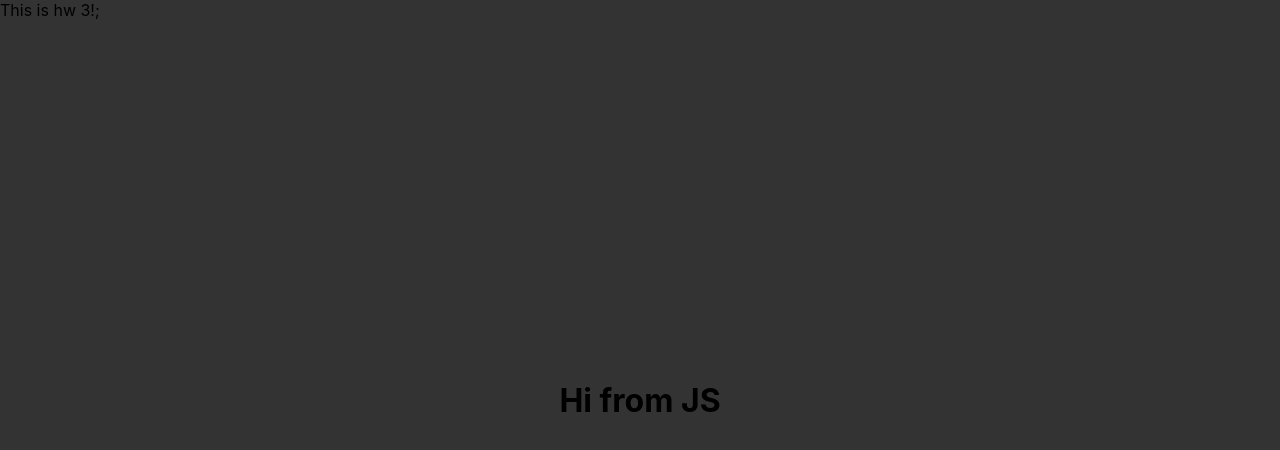
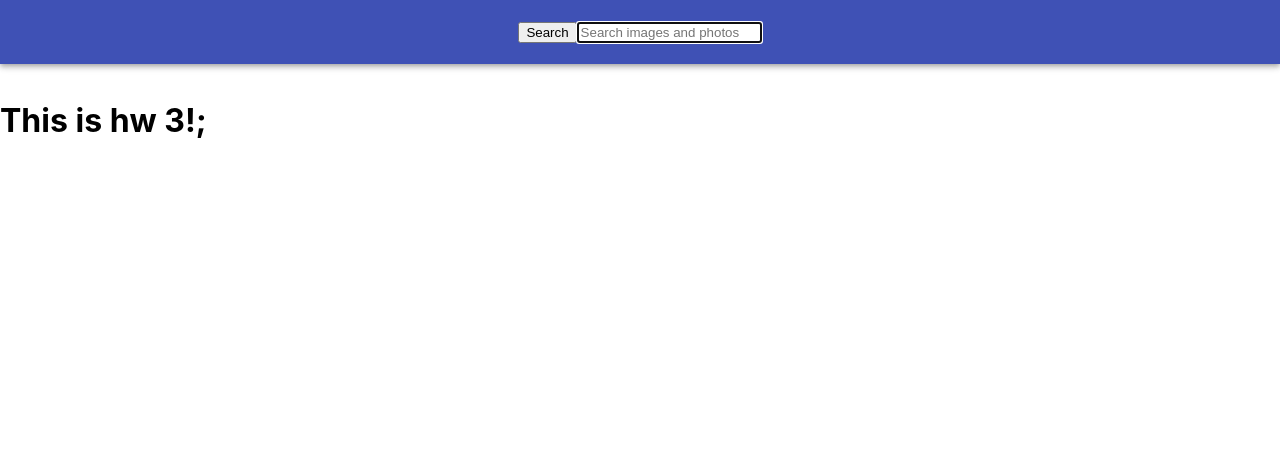
Before and after one commit to NataliaBezhenar/goit-react-hw-03-image-finder, a React (Create React App) app: page / in a window 1280 px wide. Shown: the top 450 px of the page. Built offline with nearby package versions, Linux system fonts and the light colour scheme; no server answers.

Commit message:
searchFoim added

```diff
--- a/src/App.js
+++ b/src/App.js
@@ -2,22 +2,46 @@ import React, { Component } from "react";
 import "./App.css";
 
 import Modal from "./components/Modal/Modal";
+import Searchbar from "./components/Searchbar/Searchbar";
+
+// const key = "16152697-2240022566bfb10dd1cf00ec5";
+// const per_page = 12;
+const url =
+  "https://pixabay.com/api/?key=16152697-2240022566bfb10dd1cf00ec5&q=yellow+flowers&image_type=photo";
 
 class App extends Component {
-  state = { showModal: true };
+  state = { showModal: false, loading: false, searchQuery: "" };
 
   ////////// Methods
+
+  componentDidMount() {
+    this.setState({
+      loading: true,
+    });
+    fetch(url)
+      .then((res) => res.json())
+      .then(console.log)
+      .finally(() => this.setState({ loading: false }));
+  }
 
   toggleModal = () => {
     this.setState(({ showModal }) => ({ showModal: !showModal }));
   };
 
+  handleFormSubmit = (searchQuery) => {
+    this.setState({ searchQuery });
+  };
+
   ////////// END Methods
   render() {
+    <Searchbar />;
     const { showModal } = this.state;
     return (
       <div className="App">
-        This is hw 3!;
+        <Searchbar onSubmit={this.handleFormSubmit} />
+        {this.state.loading && <h1>Loading.....</h1>}
+        <h1> This is hw 3!;</h1>
+
         {showModal && (
           <Modal onClose={this.toggleModal}>
             <h1>Hi from JS</h1>
--- a/src/components/ImageGallery/ImageGallery.js
+++ b/src/components/ImageGallery/ImageGallery.js
@@ -0,0 +1,5 @@
+import "./ImageGallery.css";
+
+const key = "16152697-2240022566bfb10dd1cf00ec5";
+
+const per_page = 12;
--- a/src/components/Searchbar/Searchbar.js
+++ b/src/components/Searchbar/Searchbar.js
@@ -0,0 +1,40 @@
+import "./Searchbar.css";
+import { Component } from "react";
+
+export default class Searchbar extends Component {
+  state = { searchQuery: "" };
+
+  handleSubmit = (e) => {
+    e.preventDefault();
+    if (this.state.searchQuery.trim() === "") {
+      return;
+    }
+    this.props.onSubmit(this.state.searchQuery);
+    //this.setState({searchQuery: ''});
+  };
+
+  handleQueryChange = (e) => {
+    this.setState({ searchQuery: e.currentTarget.value.toLowerCase() });
+  };
+
+  render() {
+    return (
+      <header className="Searchbar">
+        <form className="form" onSubmit={this.handleSubmit}>
+          <button type="button" className="button">
+            <span className="buttonLabel">Search</span>
+          </button>
+          <input
+            className="input"
+            type="text"
+            autoComplete="off"
+            autoFocus
+            placeholder="Search images and photos"
+            value={this.state.searchQuery}
+            onChange={this.handleQueryChange}
+          />
+        </form>
+      </header>
+    );
+  }
+}
```
